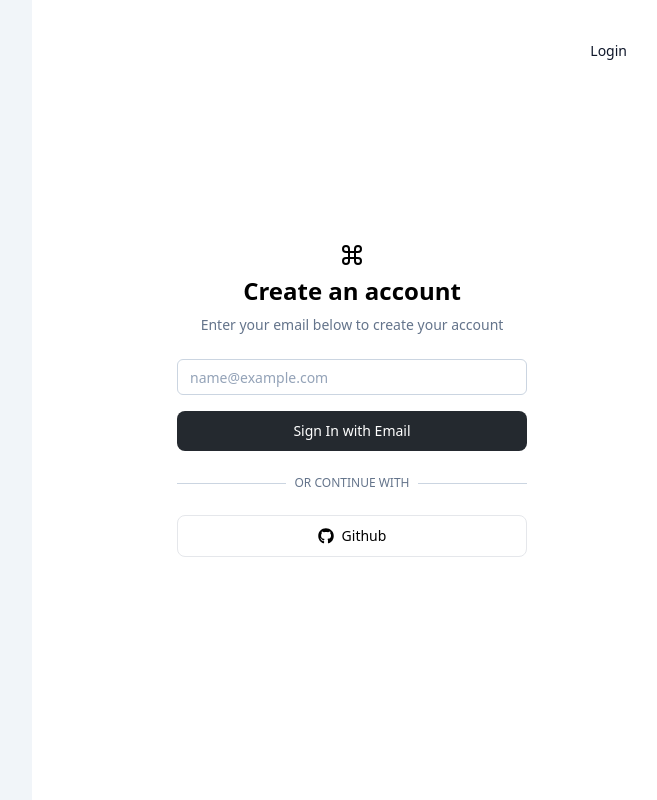
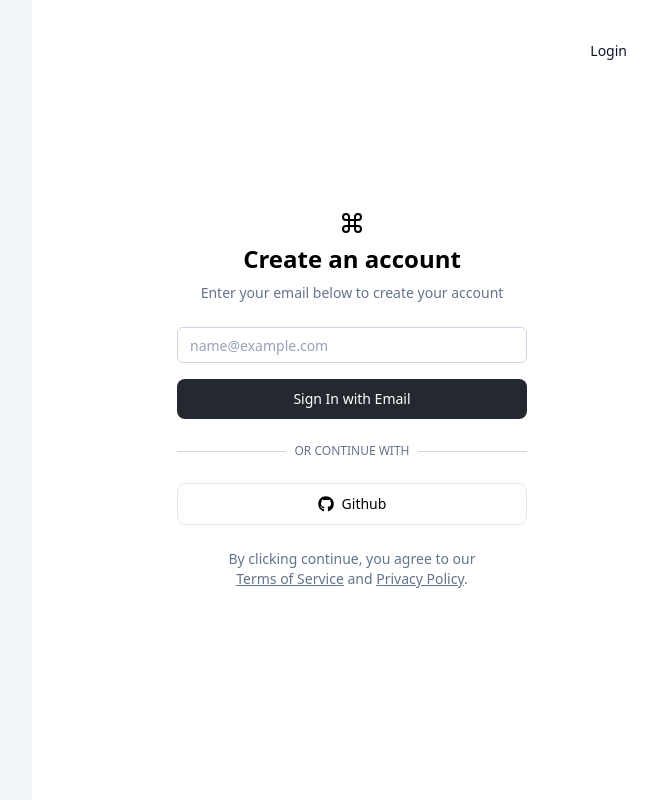
Before and after one commit to VictorBarretoLF/taxo-rev-eng, a Next.js app: page /register in a window 1280 px wide. Shown: the whole page, without its empty margins (608-1265 px from the left). Built offline with nearby package versions, Linux system fonts and the light colour scheme.

Commit message:
feat: added terms and privicy urls

```diff
--- a/src/app/(auth)/register/page.tsx
+++ b/src/app/(auth)/register/page.tsx
@@ -22,6 +22,17 @@ export default function RegisterPage() {
                         </p>
                     </div>
                     <UserAuthForm />
+                    <p className="px-8 text-center text-sm text-slate-500">
+                        By clicking continue, you agree to our{" "}
+                        <Link href="/terms" className="underline hover:text-brand">
+                            Terms of Service
+                        </Link>{" "}
+                        and{" "}
+                        <Link href="/privacy" className="underline hover:text-brand">
+                            Privacy Policy
+                        </Link>
+                        .
+                    </p>
                 </div>
             </div>
         </div>
```
Lines whose indentation alone changed are shown as unchanged.
